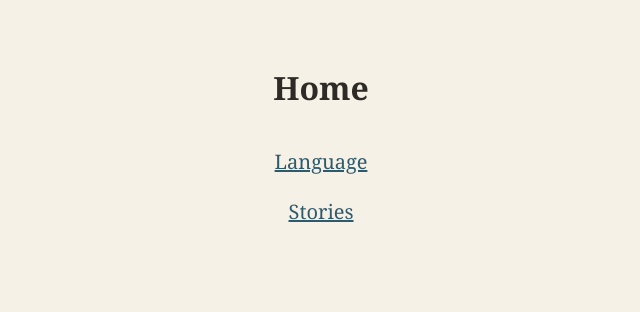
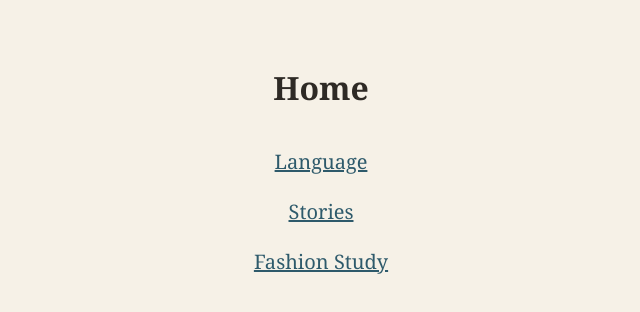
Before and after one commit to pipip-pip/pipip-pip.github.io, a plain HTML site: page index.html in a window 1280 px wide. Shown: the whole page, without its empty margins (319-959 px from the left). Drawn offline with Linux system fonts and the light colour scheme.

Commit message:
fashion study

```diff
--- a/index.html
+++ b/index.html
@@ -28,5 +28,6 @@
   <!-- No slash at the start of the links, so they stay on this site's address -->
   <a href="language/">Language</a>
   <a href="stories/">Stories</a>
+  <a href="fashion-study/">Fashion Study</a>
 </body>
 </html>
```
